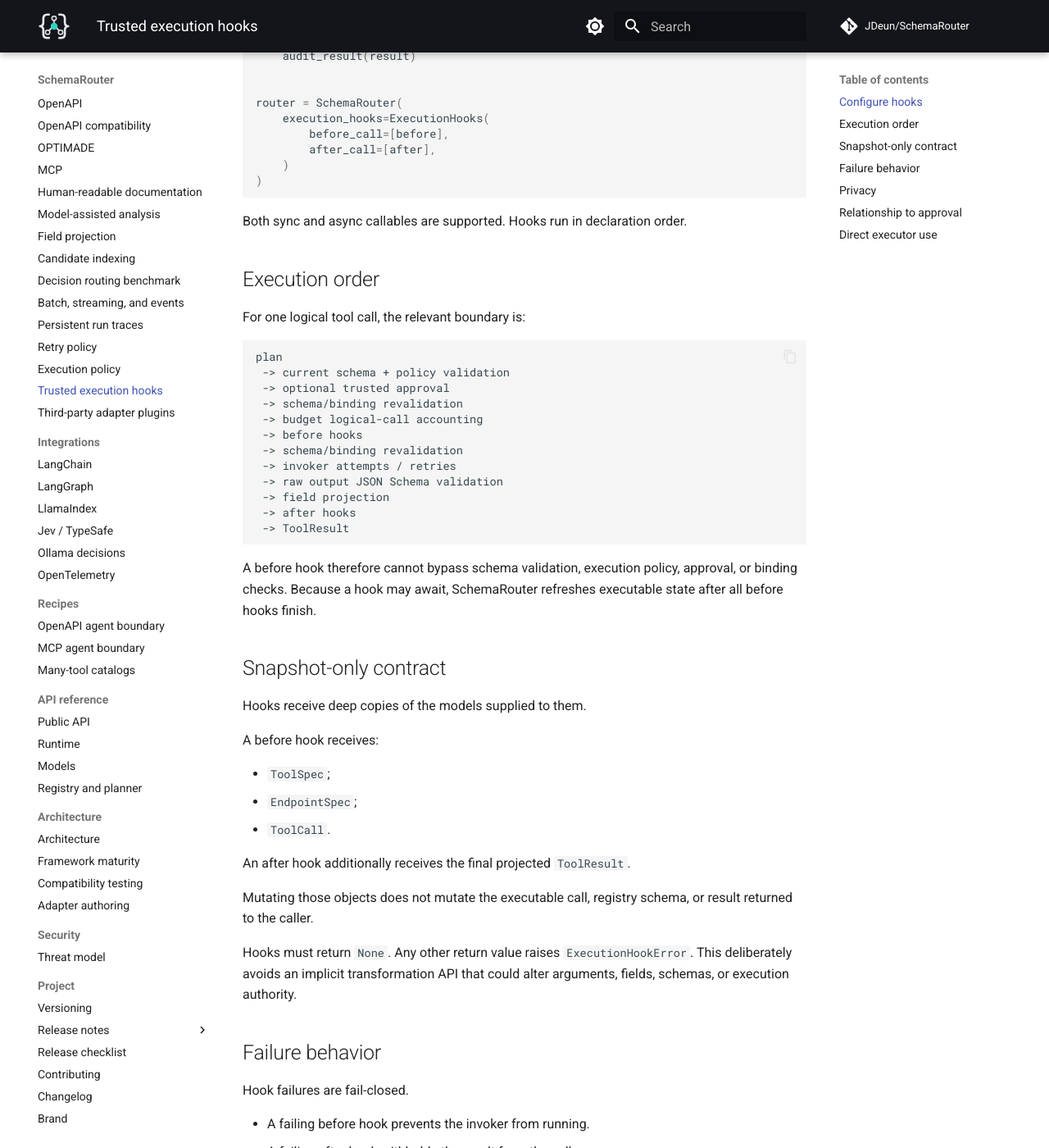
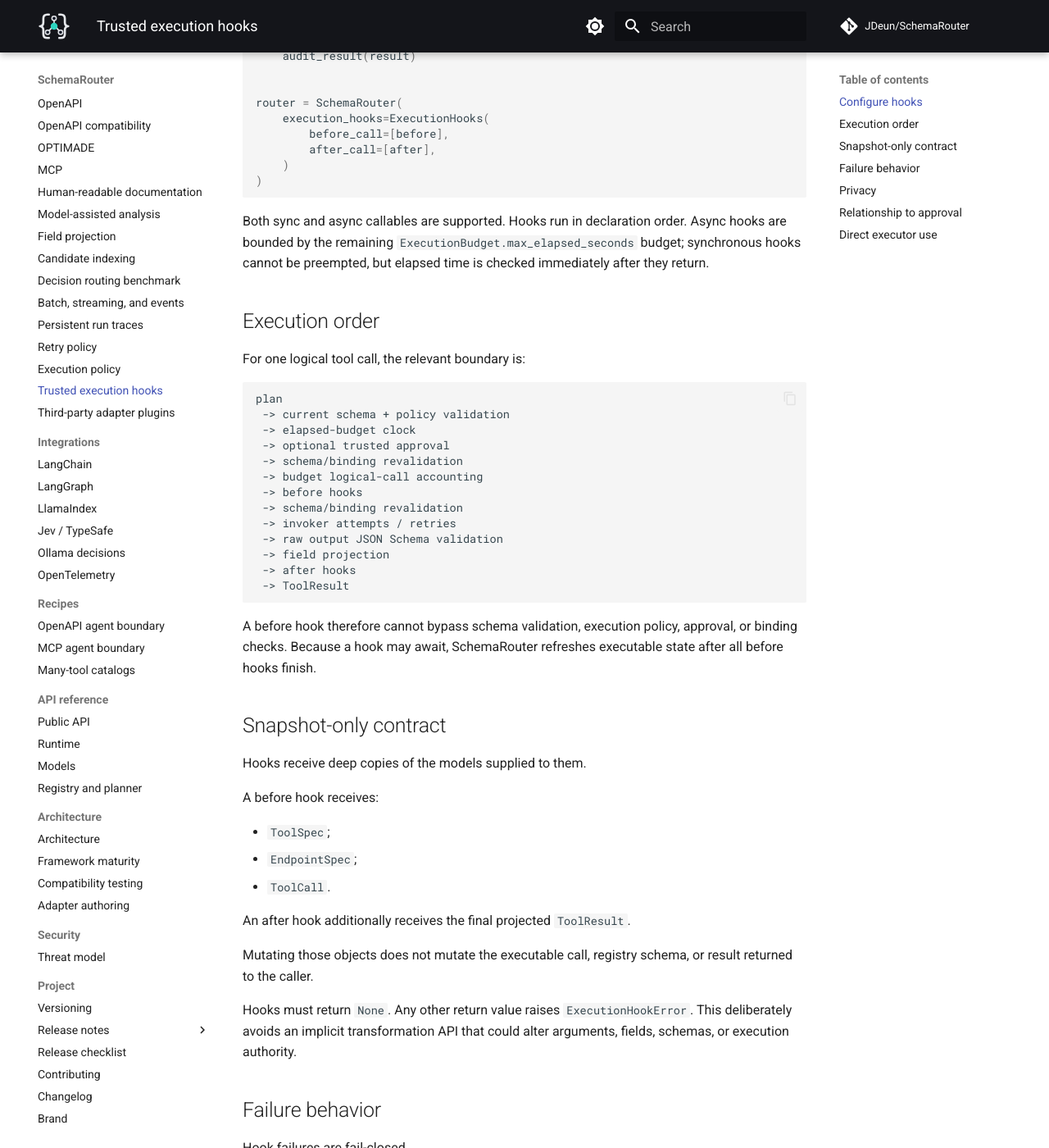
Before and after one commit to JDeun/SchemaRouter, an MkDocs documentation site: the page built from docs/guides/execution-hooks.md, in a window 1280 px wide and 1400 px high, scrolled down 483 px. Shown: the whole window at 82% size. Built offline with MkDocs 1.6.1 and Material for MkDocs 9.7.7, drawn with Linux system fonts in a browser that asks for light colours; comment, search, counter and statistics services are not loaded; some of the changed text lies outside the part shown.

Commit message:
docs: define hook elapsed-budget behavior

````diff
--- a/docs/guides/execution-hooks.md
+++ b/docs/guides/execution-hooks.md
@@ -27,7 +27,9 @@ router = SchemaRouter(
 )
 ```
 
-Both sync and async callables are supported. Hooks run in declaration order.
+Both sync and async callables are supported. Hooks run in declaration order. Async hooks are
+bounded by the remaining `ExecutionBudget.max_elapsed_seconds` budget; synchronous hooks cannot be
+preempted, but elapsed time is checked immediately after they return.
 
 ## Execution order
 
@@ -36,6 +38,7 @@ For one logical tool call, the relevant boundary is:
 ```text
 plan
  -> current schema + policy validation
+ -> elapsed-budget clock
  -> optional trusted approval
  -> schema/binding revalidation
  -> budget logical-call accounting
@@ -81,7 +84,8 @@ Hook failures are fail-closed.
 - In particular, an after-hook failure does **not** repeat a successful read-only invocation.
 
 A hook can deliberately veto execution by raising an exception. SchemaRouter wraps ordinary hook
-exceptions in `ExecutionHookError`.
+exceptions in `ExecutionHookError`. Elapsed-budget expiration remains an
+`ExecutionBudgetExceededError` and is not rewritten as a hook failure.
 
 ## Privacy
 
````
